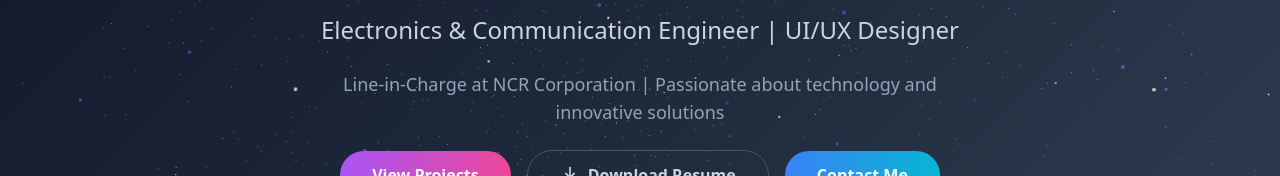
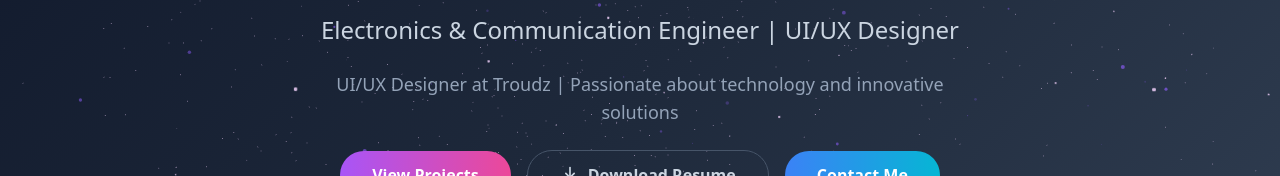
Before and after one commit to kishorsrinivasan2003/Protfolyo, a React (Vite) app: page / in a window 1280 px wide. Shown: the part 317-493 px from the top of the page. Built offline with nearby package versions, Linux system fonts and the light colour scheme.

Commit message:
Update About section role

```diff
--- a/src/components/Contact.tsx
+++ b/src/components/Contact.tsx
@@ -66,8 +66,7 @@ export const Contact = () => {
                 </div>
                 <div>
                   <h3 className="text-xl font-semibold text-white">Experience</h3>
-                  <p className="text-slate-400">
- Line-in-Charge, NCR Corporation</p>
+                  <p className="text-slate-400">UI/UX Designer, Troudz</p>
                 </div>
               </div>
             </div>
--- a/src/components/Hero.tsx
+++ b/src/components/Hero.tsx
@@ -53,7 +53,7 @@ export const Hero = () => {
             animate={{ opacity: 1, y: 0 }}
             transition={{ duration: 0.8, delay: 0.6 }}
           >
-            Line-in-Charge at NCR Corporation | Passionate about technology and innovative solutions
+            UI/UX Designer at Troudz | Passionate about technology and innovative solutions
           </motion.p>
 
           <motion.div
```
